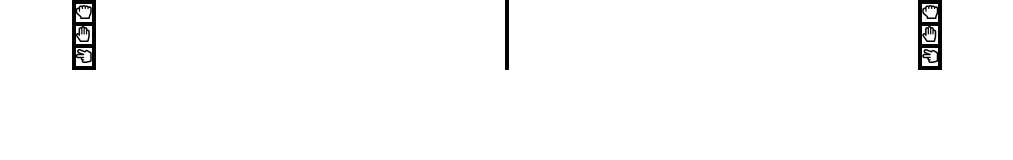
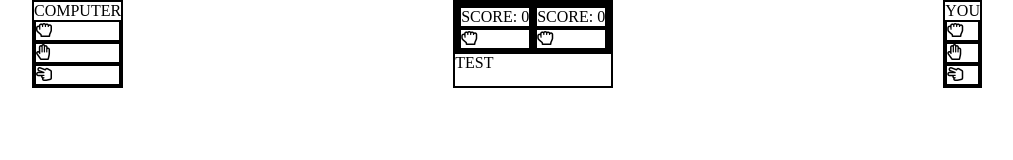
Before and after one commit to fernanda-veiga/rock-paper-scissors, a plain HTML site: page index.html in a window 1280 px wide. Shown: the whole page, without its empty margins (133-1146 px from the left). Drawn offline with Linux system fonts and the light colour scheme.

Commit message:
Added html elements for the game area, with a scoreboard and a place to showcase the computer's and user's choice.

```diff
--- a/index.html
+++ b/index.html
@@ -11,13 +11,27 @@
 </head>
 <body>
 
-    <div id="pc-choice">
+    <div id="pc-options">
+        <p>COMPUTER</p>
         <div><i class="far fa-hand-rock"></i></div>
         <div><i class="far fa-hand-paper"></i></div>
         <div><i class="far fa-hand-scissors"></i></div>
     </div>
-    <div id="score"></div>
-    <div id="user-choice">
+    <div id="game-area">
+        <div id="score">
+            <div id="pc">
+                <div id="pc-score"><p>SCORE: 0</p></div>
+                <div id="pc-choice"><i class="far fa-hand-rock"></i></div>
+            </div>
+            <div id="user">
+                <div id="user-score"><p>SCORE: 0</p></div>
+                <div id="user-choice"><i class="far fa-hand-rock"></i></div>
+            </div>
+        </div>
+        <p>TEST</p>
+    </div>
+    <div id="user-options">
+        <p>YOU</p>
         <div><i class="far fa-hand-rock"></i></div>
         <div><i class="far fa-hand-paper"></i></div>
         <div><i class="far fa-hand-scissors"></i></div>
--- a/style.css
+++ b/style.css
@@ -9,6 +9,10 @@ body {
     justify-content: space-around;
 }
 
+#score {
+    display: flex;
+}
+
 div {
     border: solid black 2px;
 }
```
